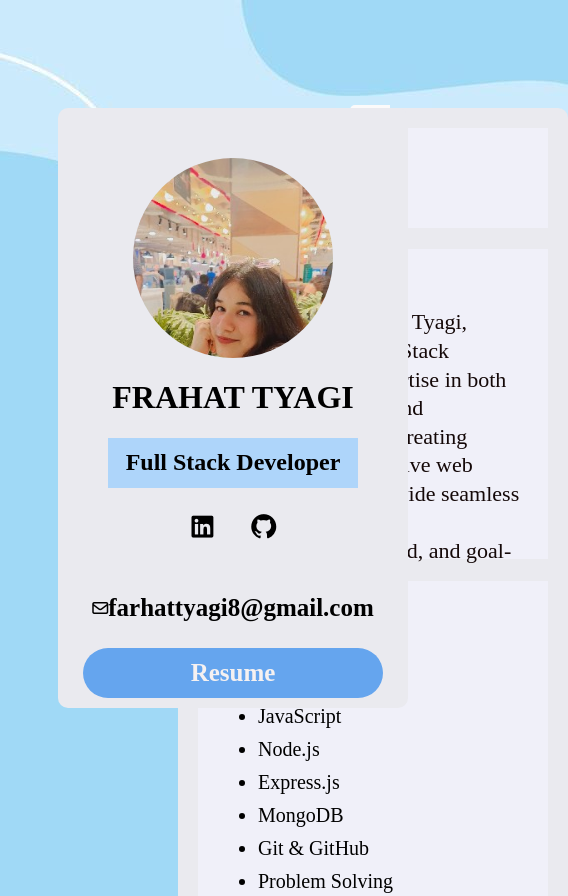
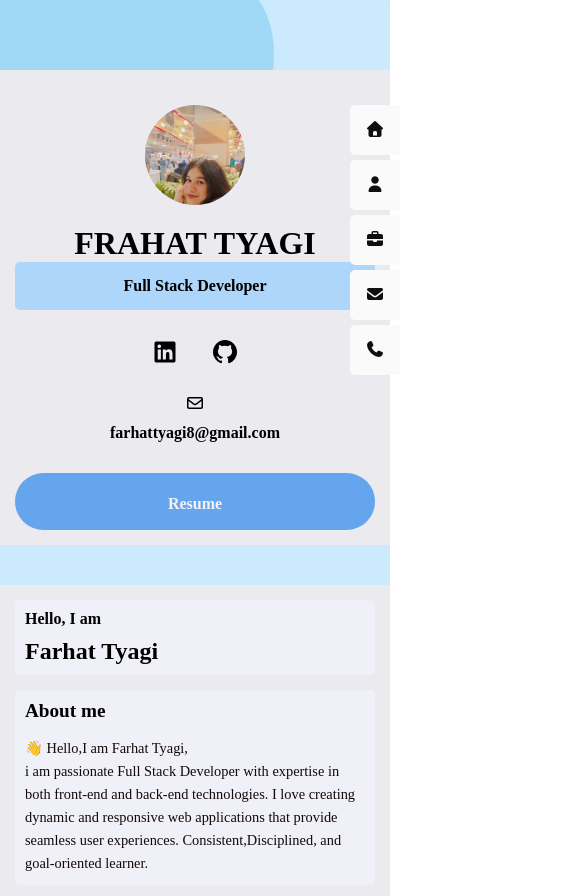
Before and after one commit to farhattyagi8-del/My-Portfolio, a plain HTML site: page index.html in a window 390 px wide. Shown: the top 896 px of the page, 568 px wide, since content can reach past the window. Drawn offline with Linux system fonts and the light colour scheme.

Commit message:
i completed

```diff
--- a/index.html
+++ b/index.html
@@ -3,9 +3,10 @@
 <head>
     <meta charset="UTF-8">
     <meta name="viewport" content="width=device-width, initial-scale=1.0">
+    <meta name="description" content="Farhat Tyagi - Full Stack Developer Portfolio">
     <link rel="stylesheet" href="style.css">
-        <link rel="stylesheet" href="https://cdnjs.cloudflare.com/ajax/libs/font-awesome/7.0.1/css/all.min.css">
-    <title>my portfolio</title>
+    <link rel="stylesheet" href="https://cdnjs.cloudflare.com/ajax/libs/font-awesome/7.0.1/css/all.min.css">
+    <title>Farhat Tyagi - Full Stack Developer Portfolio</title>
 </head>
 <body>
 
--- a/style.css
+++ b/style.css
@@ -1,8 +1,18 @@
+* {
+    margin: 0;
+    padding: 0;
+    box-sizing: border-box;
+}
+
 body{
     background-image: url(back3\ img.jpg);
     display: flex;
+    flex-wrap: wrap;
+    background-size: cover;
+    background-attachment: fixed;
 }
- .navbar{
+
+.navbar{
     width: 40px;
     height: 100vh;
     background-color: rgb(244, 237, 243) transparent;
@@ -10,8 +20,8 @@ body{
     right: 0%;
     top: 0%;
     margin-top: 100px;
-
- }
+    z-index: 1000;
+}
  .icon-box{
     height: 55px;
     display: flex;
@@ -20,38 +30,43 @@ body{
     margin-top: 5px;
     background-color: #fbfafa;
     border-radius: 5px 0  0 5px;
+    transition: all 0.3s ease;
  }
  .icon-box i{
     color: rgb(15, 15, 16);
     font-size: 20px;
-
+    transition: color 0.3s ease;
  }
  .icon-box:hover i {
     background: #ece3e3;
+    color: rgb(78, 78, 242);
  }
 
 
 /* self section */
 
 .self{
-    width: 350px;
-    height: 600px;
+    width: 100%;
+    max-width: 350px;
+    height: auto;
     background-color: rgb(234, 234, 239);
-    margin: 100px 0 0 170px;
+    margin: 100px auto 0 auto;
     border-radius: 10px;
-    position: fixed;
+    position: relative;
     display: flex;
     flex-direction: column;
     align-items: center;
-
+    padding: 30px 20px;
+    flex-shrink: 0;
 }
 .photo{
-    height: 200px;
-    width: 200px;
+    height: 150px;
+    width: 150px;
     background-color: rgb(162, 181, 181);
     background-image: url(1000053983.jpg);
     object-fit: cover;
-    margin-top: 50px;
+    margin-top: 20px;
+    margin-bottom: 20px;
     border-radius: 100px;
     background-size: cover;
 }
@@ -61,47 +76,61 @@ body{
 
 
 .mail{
-    height: 80px;
-    width: 250px;
-    /* background-color: rgb(125, 187, 132); */
-     display: flex;
+    height: auto;
+    width: 100%;
+    max-width: 250px;
+    padding: 15px;
+    display: flex;
     align-items: center;
     justify-content: center;
     cursor: pointer;
     text-decoration: none;
+    flex-direction: column;
+    gap: 10px;
 }
 .mail a{
     color: black;
+    transition: color 0.3s ease;
 }
 .mail a:hover{
     color: royalblue;
 }
 
 .job{
-    height: 50px;
-    width: 250px;
+    height: auto;
+    width: 100%;
+    max-width: 250px;
+    padding: 15px;
     background-color: rgb(174, 213, 250);
     display: flex;
     align-items: center;
     justify-content: center;
+    border-radius: 5px;
+    margin-bottom: 15px;
+}
+
+.job h2 {
+    font-size: clamp(1rem, 4vw, 1.5rem);
 }
 .links{
-      height: 80px;
-    width: 250px;
-    /* background-color: rgb(207, 230, 149); */
+    height: auto;
+    width: 100%;
+    max-width: 250px;
+    padding: 15px;
     display: flex;
     align-items: center;
     justify-content: center;
     gap: 15px;
+    flex-wrap: wrap;
+}
 
-}
 #icon{
-    font-size: 25px;
+    font-size: clamp(1.5rem, 4vw, 2.5rem);
     cursor: pointer;
     color: black;
-    transition: color 0.3s ease;;
+    transition: color 0.3s ease, transform 0.3s ease;
+}
 
-}
 #icon:hover{
    color: rgb(78, 78, 242);
     transform: scale(1.2);
@@ -110,20 +139,31 @@ body{
 
 
 .resum{
-    height: 50px;
-    width: 300px;
+    height: auto;
+    width: 100%;
+    max-width: 300px;
+    padding: 15px;
     background-color: rgb(101, 165, 238);
-     display: flex;
+    display: flex;
     align-items: center;
     justify-content: center;
     border-radius: 40px;
     cursor: pointer;
+    margin-top: 15px;
+    transition: all 0.3s ease;
 }
+
+.resum:hover {
+    transform: scale(1.05);
+}
+
 .resum a{
     color: rgb(245, 241, 241);
     text-decoration: none;
     cursor: pointer;
+    font-size: clamp(1rem, 3vw, 1.2rem);
 }
+
 .resum a:hover{
      color: rgb(78, 78, 242);
 }
@@ -131,114 +171,300 @@ body{
 
 
 .bio{
-    width: 900px;
-    height: 1900px;
+    width: 100%;
+    flex: 1;
+    min-width: 0;
     background-color: rgb(234, 234, 239);
-    margin: 100px 0 0 530px;
+    margin: 100px 0 0 0;
     border-radius: 10px;
-    padding: 0 20px 0 20px;
+    padding: 20px;
+    margin-right: 50px;
 }
+
 .hello{
-    height: 100px;
+    height: auto;
     background-color: rgb(240, 240, 249);
-    padding: 0 20px 0 20px;
+    padding: 20px;
+    border-radius: 5px;
+    margin-bottom: 20px;
+}
 
+.hello h1 {
+    font-size: clamp(1.5rem, 5vw, 2.5rem);
+    margin-top: 10px;
 }
+
+.hello h2 {
+    font-size: clamp(1rem, 4vw, 1.5rem);
+}
+
 .aboutme{
-    height: 300px;
-    padding: 0 20px 10PX 20px;
+    height: auto;
+    padding: 20px;
     background-color: rgb(240, 240, 249);
+    border-radius: 5px;
+    margin-bottom: 20px;
 }
+
+.aboutme h1 {
+    font-size: clamp(1.2rem, 4vw, 1.8rem);
+    margin-bottom: 15px;
+}
+
 .para{
     color: rgb(20, 8, 8);
-    font-size: 22px;
-    line-height: 1.3;
+    font-size: clamp(0.9rem, 3vw, 1.4rem);
+    line-height: 1.6;
 }
 .skills{
-    height: 400px;
+    height: auto;
     background-color: rgb(240, 240, 249);
-    padding: 0 20px 0 20px;
+    padding: 20px;
+    border-radius: 5px;
+    margin-bottom: 20px;
+}
 
+.skills h1 {
+    font-size: clamp(1.2rem, 4vw, 1.8rem);
+    margin-bottom: 15px;
 }
+
+.skills ul {
+    display: grid;
+    grid-template-columns: repeat(auto-fit, minmax(150px, 1fr));
+    gap: 10px;
+    list-style: none;
+}
+
 li{
-    font-size: 20px;
-    margin: 10px 0 10px 0;
+    font-size: clamp(0.9rem, 3vw, 1.2rem);
+    padding: 10px;
+    background-color: rgb(213, 225, 237);
+    border-radius: 5px;
+    transition: all 0.3s ease;
 }
+
+li:hover {
+    background-color: rgb(101, 165, 238);
+    color: white;
+}
+
 .projects{
-    height: 300px;
+    height: auto;
     background-color: rgb(240, 240, 249);
+    padding: 20px;
+    border-radius: 5px;
+    margin-bottom: 20px;
 }
+
+.projects h1 {
+    font-size: clamp(1.2rem, 4vw, 1.8rem);
+    margin-bottom: 15px;
+}
+
+.projects ul {
+    list-style: none;
+}
+
+.projects li {
+    font-size: clamp(0.9rem, 3vw, 1.1rem);
+    margin-bottom: 15px;
+    line-height: 1.6;
+}
+
 .pro{
-    height: 100px;
-    width: 130px;
+    height: auto;
+    width: 100%;
+    max-width: 200px;
+    padding: 15px;
     background-color: rgb(213, 225, 237);
     align-items: center;
     display: flex;
     justify-content: center;
+    border-radius: 5px;
+    margin-top: 10px;
+    transition: all 0.3s ease;
+}
 
+.pro:hover {
+    background-color: rgb(101, 165, 238);
+    transform: translateY(-5px);
+}
 
+.pro a {
+    font-size: clamp(0.9rem, 3vw, 1.1rem);
 }
+
 a{
     color: rgb(25, 20, 20);
     text-decoration: none;
-    font-size: 25px;
+    font-size: clamp(1rem, 3vw, 1.5rem);
+    transition: all 0.3s ease;
+}
 
-}
 a:hover{
     color: rgb(58, 151, 250);
     transform: scale(1.1);
 }
 .footer{
-    height: 400px;
+    width: 100%;
+    height: auto;
     background-color: rgb(240, 240, 249);
-    padding: 0 0 0 20px;
+    padding: 30px 20px;
+    border-radius: 5px;
+    margin-right: 50px;
 }
+
+.footer h1 {
+    font-size: clamp(1.2rem, 4vw, 1.8rem);
+    margin-bottom: 15px;
+}
+
 #sim{
-    font-size: 30px;
+    font-size: clamp(1.5rem, 4vw, 2.5rem);
     cursor: pointer;
     color: rgb(141, 201, 254);
-    margin-left: 30px;
+    margin: 10px;
+    transition: all 0.3s ease;
+}
 
+#sim:hover {
+    color: rgb(58, 151, 250);
+    transform: scale(1.2);
+}
 
-}
 .contact-info{
     display: flex;
     justify-content: center;
     align-items: center;
     gap: 10px;
     flex-wrap: wrap;
-    font-size: 20px;
+    font-size: clamp(0.8rem, 3vw, 1.2rem);
     background-color: rgb(224, 235, 248);
-    padding: 30px;
+    padding: 20px;
+    border-radius: 5px;
+    margin-top: 20px;
+}
 
+/* Media Queries for Responsive Design */
 
+@media (max-width: 1024px) {
+    body {
+        flex-direction: column;
+    }
 
-}
-@media only screen and (max-width: 1200px){
-    .bio{
-        width: 700px;
+    .self {
+        position: relative;
+        width: 90%;
+        max-width: 400px;
+        margin: 80px auto 20px auto;
+    }
+
+    .bio {
+        width: 90%;
+        margin: 20px auto 100px auto;
+        padding: 15px;
+        margin-right: 50px;
+    }
+
+    .footer {
+        width: 90%;
+        margin: 20px auto 100px auto;
+        margin-right: 50px;
     }
 }
-@media only screen and (max-width: 800px){
-    .bio{
-        width: 500px;
-        margin: 100px 0 0 300px;
+
+@media (max-width: 768px) {
+    .self {
+        width: 95%;
+        max-width: 350px;
+        margin: 80px auto 20px auto;
     }
-    .self{
-        margin: 100px 0 0 100px;
+
+    .photo {
+        height: 120px;
+        width: 120px;
+    }
+
+    .bio {
+        width: 95%;
+        margin: 20px auto 100px auto;
+    }
+
+    .footer {
+        width: 95%;
+        margin: 20px auto 100px auto;
+    }
+
+    .hello, .aboutme, .skills, .projects {
+        padding: 15px;
+    }
+
+    .contact-info {
+        flex-direction: column;
+        gap: 15px;
     }
 }
-@media only screen and (max-width: 600px){
-    .bio{
-        width: 350px;
-        margin: 100px 0 0 170px;
+
+@media (max-width: 480px) {
+    .icon-box {
+        height: 50px;
+        width: 50px;
     }
-    .self{
-        margin: 100px 0 0 100px;
+
+    .icon-box i {
+        font-size: 16px;
+    }
+
+    .self {
+        width: 100%;
+        max-width: none;
+        margin: 70px 0 20px 0;
+        padding: 15px;
+        border-radius: 0;
+    }
+
+    .photo {
+        height: 100px;
+        width: 100px;
+    }
+
+    .bio {
+        width: 100%;
+        margin: 20px 0 100px 0;
+        padding: 15px;
+        border-radius: 0;
+        margin-right: 50px;
+    }
+
+    .footer {
+        width: 100%;
+        margin: 20px 0 70px 0;
+        padding: 15px;
+        border-radius: 0;
+        margin-right: 50px;
+    }
+
+    .hello, .aboutme, .skills, .projects {
+        padding: 10px;
+        margin-bottom: 15px;
+    }
+
+    .job, .links, .mail, .resum {
+        width: 100%;
+        max-width: none;
+    }
+
+    .skills ul {
+        grid-template-columns: 1fr;
+    }
+
+    .contact-info {
+        flex-direction: column;
+        padding: 15px;
+    }
+
+    .contact-info a {
+        word-break: break-all;
     }
 }
-@media only screen and (max-width: 400px){
-    .self{
-        margin: 100px 0 0 50px;
-    }
-}
```
